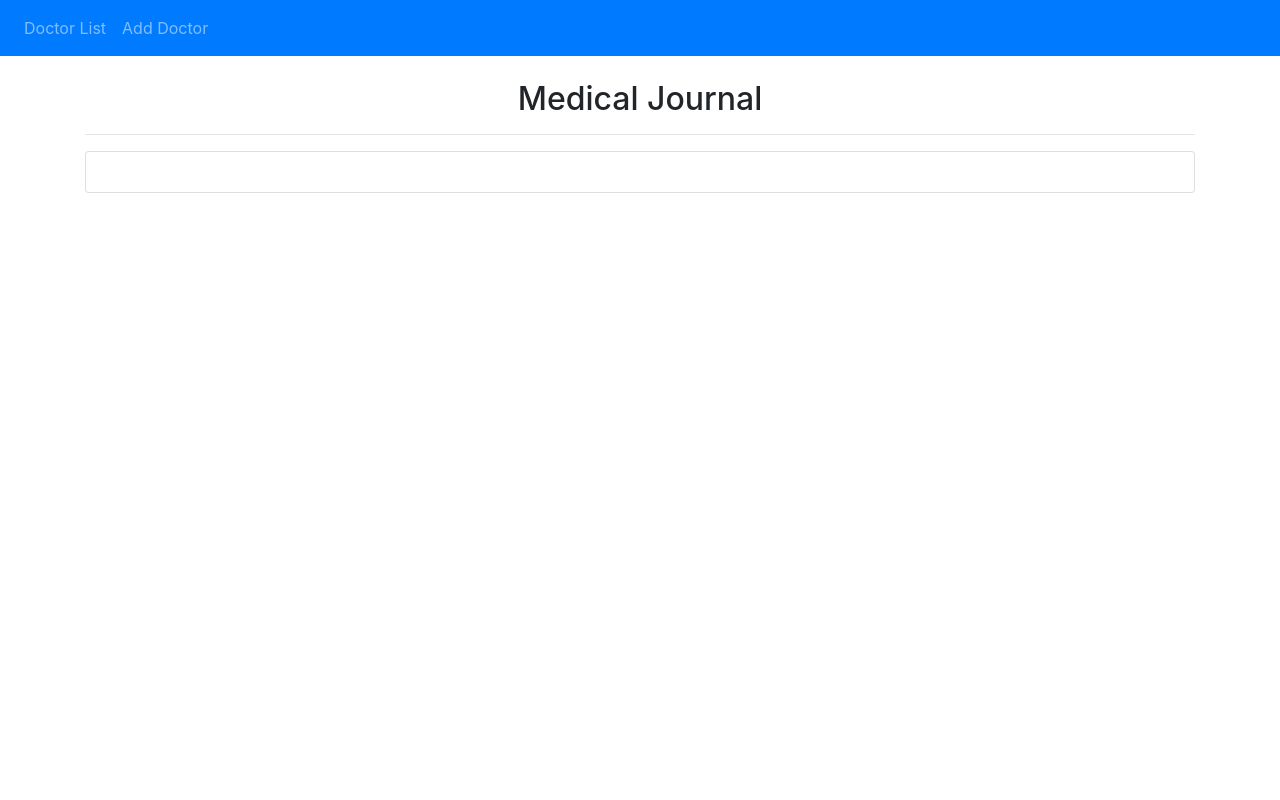
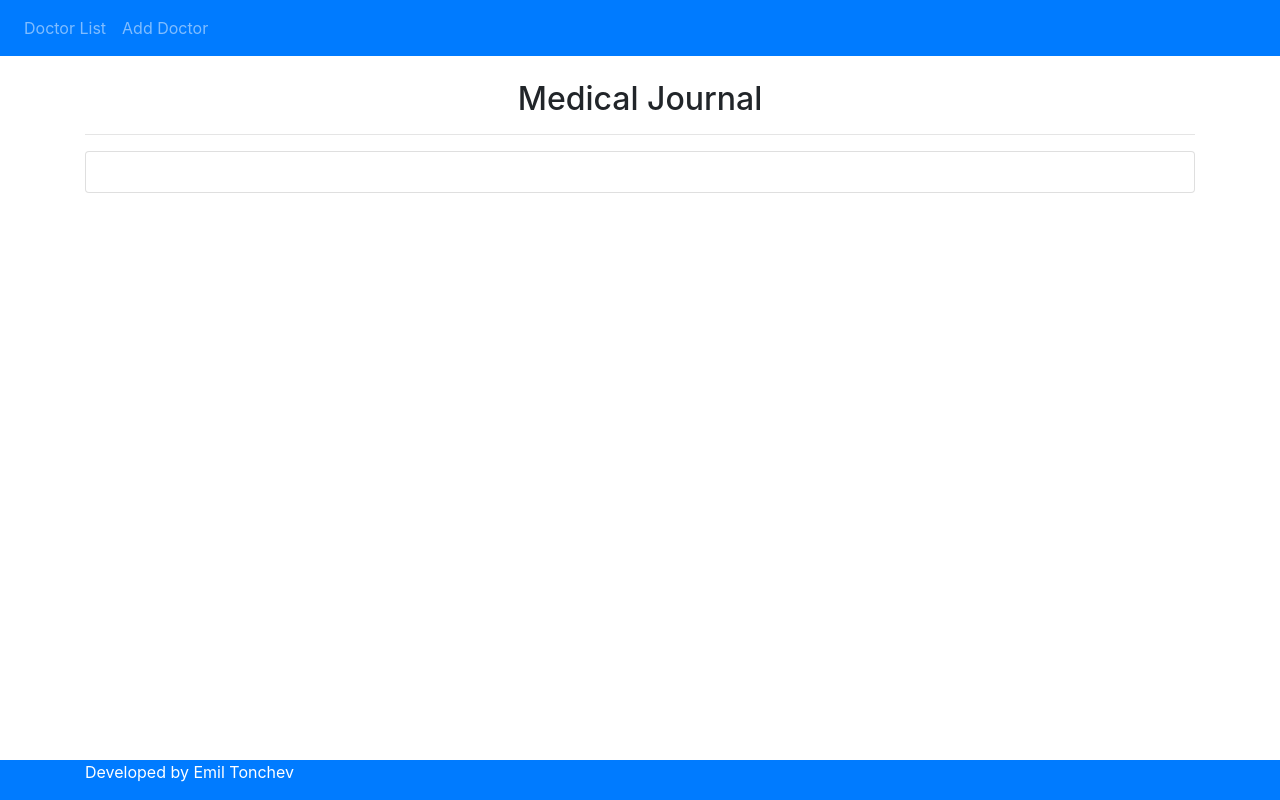
Before and after one commit to Etonchev/medicaljournal, an Angular app in the folder ui/: page / in a window 1280 px wide. Built offline with nearby package versions, Linux system fonts and the light colour scheme.

Commit message:
Adds footer

```diff
--- a/ui/src/app/app.component.html
+++ b/ui/src/app/app.component.html
@@ -18,3 +18,4 @@
     </div>
   </div>
 </div>
+<app-footer></app-footer>
--- a/ui/src/app/app.module.ts
+++ b/ui/src/app/app.module.ts
@@ -14,6 +14,7 @@
 import { PatientEditComponent } from './patient-edit/patient-edit.component';
 import { PatientGetComponent } from './patient-get/patient-get.component';
 import { PatientListComponent } from './patient-list/patient-list.component';
+import { FooterComponent } from './footer/footer.component';
 
 @NgModule({
   declarations: [
@@ -25,7 +26,8 @@
     PatientAddComponent,
     PatientEditComponent,
     PatientGetComponent,
-    PatientListComponent
+    PatientListComponent,
+    FooterComponent
   ],
   imports: [
     BrowserModule,
--- /dev/null
+++ b/ui/src/app/footer/footer.component.html
@@ -0,0 +1,5 @@
+<footer class="footer">
+  <div class="container">
+    <span class="text" style="color:white">Developed by Emil Tonchev</span>
+  </div>
+</footer>
--- /dev/null
+++ b/ui/src/app/footer/footer.component.sass
@@ -0,0 +1,6 @@
+.footer
+  position: absolute
+  bottom: 0
+  width: 100%
+  height: 40px
+  background-color: #007BFF
--- /dev/null
+++ b/ui/src/app/footer/footer.component.ts
@@ -0,0 +1,15 @@
+import { Component, OnInit } from '@angular/core';
+
+@Component({
+  selector: 'app-footer',
+  templateUrl: './footer.component.html',
+  styleUrls: ['./footer.component.sass']
+})
+export class FooterComponent implements OnInit {
+
+  constructor() { }
+
+  ngOnInit(): void {
+  }
+
+}
```
Also changed, not shown: 1 other file (tests, documents, lock files or other folders).
